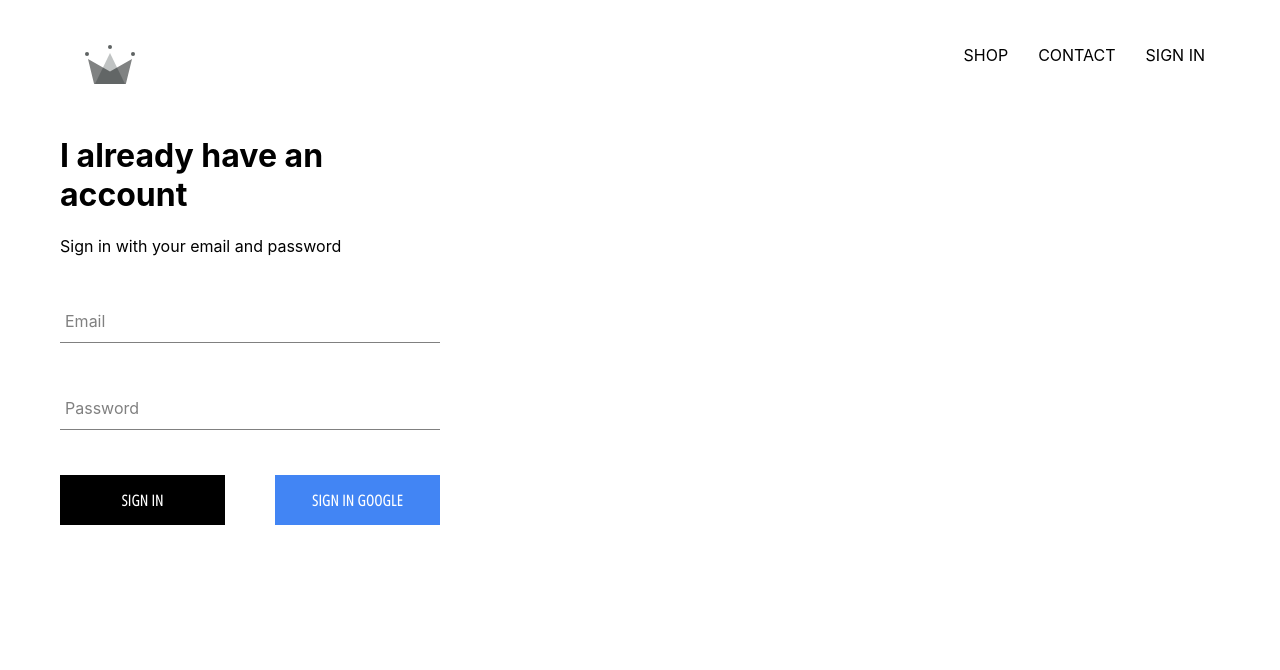
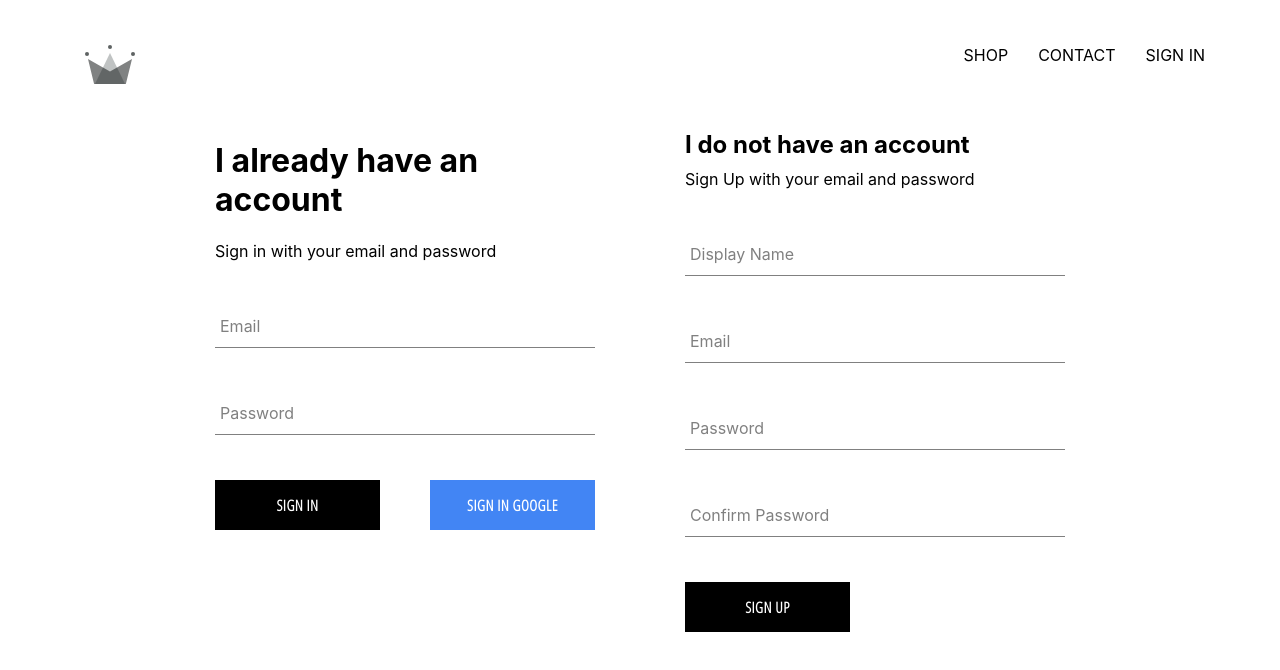
Before and after one commit to NeeleshPoojari/crwn-clothing, a React (Create React App) app: page /signin in a window 1280 px wide. Shown: the top 670 px of the page. Built offline with nearby package versions, Linux system fonts and the light colour scheme; no server answers.

Commit message:
implemented firebase utils, included ability to store authenticated user into firestore database and created signup component

```diff
--- a/src/App.js
+++ b/src/App.js
@@ -6,7 +6,7 @@
 import SingInAndSignUpPage from "./pages/sign-in-and-sign-up/sign-in-and-sign-up.component";
 
 import Header from "./components/header/header.component";
-import { auth } from "./firebase/firebase.utils";
+import { auth, createUserProfileDocument } from "./firebase/firebase.utils";
 
 import "./App.css";
 
@@ -22,9 +22,25 @@
   unsubscribeFromAuth = null;
 
   componentDidMount() {
-    this.unsubscribeFromAuth = auth.onAuthStateChanged(user => {
-      this.setState({ currentUser: user });
-      console.log(this.unsubscribeFromAuth);
+    this.unsubscribeFromAuth = auth.onAuthStateChanged(async userAuth => {
+      if (userAuth) {
+        const userRef = await createUserProfileDocument(userAuth);
+        userRef.onSnapshot(snapShot => {
+          this.setState(
+            {
+              currentUser: {
+                id: snapShot.id,
+                ...snapShot.data()
+              }
+            },
+            () => {
+              console.log(this.state);
+            }
+          );
+        });
+      } else {
+        this.setState({ currentUser: userAuth });
+      }
     });
   }
 
@@ -35,12 +51,12 @@
   render() {
     return (
       <div>
-        <Header currentUser={this.state.currentUser} />
+        <Header currentUser={this.state.currentUser} />{" "}
         <Switch>
-          <Route exact path="/" component={HomePage} />
-          <Route path="/shop" component={ShopPage} />
-          <Route path="/signin" component={SingInAndSignUpPage} />
-        </Switch>
+          <Route exact path="/" component={HomePage} />{" "}
+          <Route path="/shop" component={ShopPage} />{" "}
+          <Route path="/signin" component={SingInAndSignUpPage} />{" "}
+        </Switch>{" "}
       </div>
     );
   }
--- a/src/components/custom-button/custom-button.styles.scss
+++ b/src/components/custom-button/custom-button.styles.scss
@@ -23,7 +23,7 @@
       background-color: #4285f4 ;
       color: white;
 
-      &.hover {
+      &:hover {
         background-color: #357ae8;
         border: none;
       }
--- /dev/null
+++ b/src/components/sign-up/sign-up.component.jsx
@@ -0,0 +1,105 @@
+import React from "react";
+
+import FormInput from "../form-input/form-input.component";
+import CustomButton from "../custom-button/custom-button.component";
+
+import { auth, createUserProfileDocument } from "../../firebase/firebase.utils";
+
+import "./sign-up.styles.scss";
+
+class SignUp extends React.Component {
+  constructor(props) {
+    super(props);
+
+    this.state = {
+      displayName: "",
+      email: "",
+      password: "",
+      confirmPassword: ""
+    };
+  }
+
+  handleSubmit = async event => {
+    event.preventDefault();
+    const { displayName, email, password, confirmPassword } = this.state;
+    if (password !== confirmPassword) {
+      alert("Password don't match");
+      return;
+    }
+    try {
+      const { user } = await auth.createUserWithEmailAndPassword(
+        email,
+        password
+      );
+
+      await createUserProfileDocument(user, { displayName });
+      this.setState({
+        displayName: "",
+        email: "",
+        password: "",
+        confirmPassword: ""
+      });
+    } catch (error) {
+      console.log(error);
+    }
+  }
+
+  handleChange = (event) => {
+      const { value, name } = event.target;
+      this.setState({
+          [name]: value
+      })
+  }
+
+  render() {
+    const { displayName, email, password, confirmPassword } = this.state;
+    return (
+      <div className="sign-up">
+        <h2 className="title">I do not have an account</h2>
+        <span>Sign Up with your email and password</span>
+
+        <form className='sign-up-form' onSubmit={this.handleSubmit}>
+          <FormInput
+            type="text"
+            name="displayName"
+            value={displayName}
+            onChange={this.handleChange}
+            label="Display Name"
+            required
+          />
+
+          <FormInput
+            type="text"
+            name="email"
+            value={email}
+            onChange={this.handleChange}
+            label="Email"
+            required
+          />
+
+          <FormInput
+            type="password"
+            name="password"
+            value={password}
+            onChange={this.handleChange}
+            label="Password"
+            required
+          />
+
+          <FormInput
+            type="password"
+            name="confirmPassword"
+            value={confirmPassword}
+            onChange={this.handleChange}
+            label="Confirm Password"
+            required
+          />
+
+          <CustomButton type="submit">Sign Up</CustomButton>
+        </form>
+      </div>
+    );
+  }
+}
+
+export default SignUp;
--- /dev/null
+++ b/src/components/sign-up/sign-up.styles.scss
@@ -0,0 +1,9 @@
+.sign-up {
+  display: flex;
+  flex-direction: column;
+  width: 380px;
+
+  .title {
+    margin: 10px 0px;
+  }
+}
--- a/src/firebase/firebase.utils.js
+++ b/src/firebase/firebase.utils.js
@@ -1,7 +1,6 @@
-import firebase from 'firebase/app';
-import 'firebase/firestore';
-import 'firebase/auth';
-
+import firebase from "firebase/app";
+import "firebase/firestore";
+import "firebase/auth";
 
 const config = {
   apiKey: "AIzaSyAKsCbbSE1LNeuoWn93I7XIxUUjb9xbs4k",
@@ -14,13 +13,37 @@
   measurementId: "G-5D8MKPJLQX"
 };
 
+export const createUserProfileDocument = async (userAuth, additionData) => {
+  if (!userAuth) return;
+
+  const userRef = firestore.doc(`users/${userAuth.uid}`);
+  const snapShot = await userRef.get();
+
+  if (!snapShot.exists) {
+    const { displayName, email } = userAuth;
+    const createdAt = new Date();
+
+    try {
+      await userRef.set({
+        displayName,
+        email,
+        createdAt,
+        ...additionData
+      });
+    } catch (error) {
+      console.log("Error Error chicken dinner", error.message);
+    }
+  }
+  return userRef;
+};
+
 firebase.initializeApp(config);
 
 export const auth = firebase.auth();
 export const firestore = firebase.firestore();
 
 const provider = new firebase.auth.GoogleAuthProvider();
-  provider.setCustomParameters({ prompt: 'select_account' });
+provider.setCustomParameters({ prompt: "select_account" });
 
 export const signInWithGoogle = () => auth.signInWithPopup(provider);
 
--- a/src/pages/sign-in-and-sign-up/sign-in-and-sign-up.component.jsx
+++ b/src/pages/sign-in-and-sign-up/sign-in-and-sign-up.component.jsx
@@ -1,6 +1,8 @@
 import React from "react";
 
 import SignIn from '../../components/sign-in /sign-in.component';
+import SignUp from '../../components/sign-up/sign-up.component';
+
 
 import "./sign-in-and-sign-up.styles.scss";
 
@@ -8,6 +10,7 @@
 const SingInAndSignUpPage = () => (
   <div className="sign-in-and-sign-up">
     <SignIn />
+    <SignUp />
   </div>
 );
 
--- a/src/pages/sign-in-and-sign-up/sign-in-and-sign-up.styles.scss
+++ b/src/pages/sign-in-and-sign-up/sign-in-and-sign-up.styles.scss
@@ -0,0 +1,6 @@
+.sign-in-and-sign-up {
+    width: 850px;
+    display: flex;
+    justify-content: space-between;
+    margin: 30px auto;
+}
```
Lines whose indentation alone changed are shown as unchanged.
